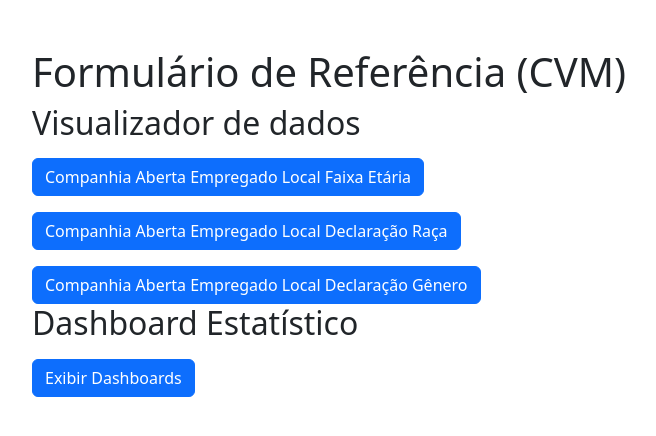
After one commit to lucaslabre/avaliacao-regia, a Flask app: page /form_ref_cvm in a window 1280 px wide. The commit adds this page. Shown: the top 436 px of the page, without its empty margins (50-706 px from the left). Run offline with Flask 3, Linux system fonts and the light colour scheme.

Commit message:
Criação da página de visualização dos dados dos formuários de referência CVM

```diff
--- a/appWeb/controllers/routes.py
+++ b/appWeb/controllers/routes.py
@@ -4,6 +4,12 @@ import pandas as pd
 
 main = Blueprint('main', __name__)
 
+TABLE_NAMES_TITLE_PAGES = {
+    "cad_cia_aberta" : "Companhias Abertas (B3)",
+    "fre_cia_aberta_empregado_local_faixa_etaria_2024" : "Companhia Aberta Empregado Local Faixa Etária",
+    "fre_cia_aberta_empregado_local_declaracao_raca_2024" : "Companhia Aberta Empregado Local Declaração Raça",
+    "fre_cia_aberta_empregado_local_declaracao_genero_2024" : "Companhia Aberta Empregado Local Declaração Gênero"
+}
 
 # Função para conectar ao banco de dados
 def get_db_connection():
@@ -18,24 +24,29 @@ def index():
     return render_template('index.html')
 
 
-# Rota de visualização dos dados das companhias abertas B3
-@main.route('/view_companhias_abertas_b3')
-def view_companhias_abertas_b3():
+# Rota de visualização dos dados
+@main.route('/view_data/<string:table_name>')
+def view_data(table_name):
     try:
     # Estabelece uma conexão com o banco de dados e realiza a query
         conn = get_db_connection()
-        query = "SELECT * FROM cad_cia_aberta limit 3"
+        query = f"SELECT * FROM {table_name} limit 3"
         df = pd.read_sql_query(query, conn)
         conn.close()
-
-        return render_template("view_companhias_abertas_b3.html", table=df)
+        return render_template("view_companhias_abertas_b3.html", table=df, table_name=table_name, title_page=TABLE_NAMES_TITLE_PAGES[table_name])
 
     except Exception as e:
         return render_template("view_companhias_abertas_b3.html", error="Erro ao estabelecer conexão com banco de dados.")
 
 
-@main.route("/update_table/<name_table>/<int:row_id>", methods=["POST"])
-def update_table(name_table, row_id):
+@main.route('/form_ref_cvm')
+def form_ref_cvm():
+    title_page = 'Formulário de Referência (CVM)'
+    return render_template("form_ref_cvm.html", title_page=title_page)
+
+
+@main.route("/update_table/<table_name>/<int:row_id>", methods=["POST"])
+def update_table(table_name, row_id):
 
     dict_request = dict(request.form)
 
@@ -46,7 +57,7 @@ def update_table(name_table, row_id):
 
     # Remove a última vírgula
     key_value = key_value[:-1]
-    query = f'UPDATE {name_table} SET {key_value} WHERE "index" = {row_id}'
+    query = f'UPDATE {table_name} SET {key_value} WHERE "index" = {row_id}'
 
     # Executar a query
     try:
@@ -63,43 +74,4 @@ def update_table(name_table, row_id):
         # Fechar a conexão
         conn.close()
 
-    return redirect(url_for('main.view_companhias_abertas_b3'))
-
-
-
-
-
-
-
-
-
-
-
-
-
-
-
-
-
-
-
-
-
-
-# @main.route('/update', methods=['POST'])
-# def update():
-#     if request.method == 'POST':
-#         record_id = request.form['id']
-#         name = request.form['name']
-#         value = request.form['value']
-
-#         record = Record.query.get(record_id)
-#         if record:
-#             record.name = name
-#             record.value = float(value)
-#             db.session.commit()
-#             flash('Registro atualizado com sucesso!', 'success')
-#         else:
-#             flash('Registro não encontrado.', 'danger')
-
-#     return redirect(url_for('index'))
+    return redirect(url_for(f'main.view_data',table_name=table_name))
--- /dev/null
+++ b/appWeb/templates/form_ref_cvm.html
@@ -0,0 +1,26 @@
+{% extends 'layout.html' %}
+
+{% block body %}
+    <h1 class="mt-5">{{ title_page }}</h1>
+    <h2>Visualizador de dados</h2>
+
+    <form action="/view_data/fre_cia_aberta_empregado_local_faixa_etaria_2024" method="get" class="mt-3">
+        <button type="submit" class="btn btn-primary">Companhia Aberta Empregado Local Faixa Etária</button>
+    </form>
+
+    <form action="/view_data/fre_cia_aberta_empregado_local_declaracao_raca_2024" method="get" class="mt-3">
+        <button type="submit" class="btn btn-primary">Companhia Aberta Empregado Local Declaração Raça</button>
+    </form>
+
+    <form action="/view_data/fre_cia_aberta_empregado_local_declaracao_genero_2024" method="get" class="mt-3">
+        <button type="submit" class="btn btn-primary">Companhia Aberta Empregado Local Declaração Gênero</button>
+    </form>
+
+    <h2>Dashboard Estatístico</h2>
+
+    <form action="/form_ref_cvm" method="get" class="mt-3">
+        <button type="submit" class="btn btn-primary">Exibir Dashboards</button>
+    </form>
+
+
+{% endblock %}
--- a/appWeb/templates/index.html
+++ b/appWeb/templates/index.html
@@ -10,7 +10,7 @@
     <body>
         <div class="container">
             <h1 class="mt-5">Visualizador de dados</h1>
-            <form action="/view_companhias_abertas_b3" method="get" class="mt-3">
+            <form action="/view_data/cad_cia_aberta" method="get" class="mt-3">
                 <button type="submit" class="btn btn-primary">Companhias Abertas (B3)</button>
             </form>
 
--- /dev/null
+++ b/appWeb/templates/layout.html
@@ -0,0 +1,16 @@
+<!DOCTYPE html>
+<html lang="en">
+    <head>
+        <meta charset="UTF-8">
+        <meta name="viewport" content="width=device-width, initial-scale=1.0">
+        <title>{{ title_page }}</title>
+        <link rel="stylesheet" href="https://cdn.jsdelivr.net/npm/bootstrap@5.3.0-alpha3/dist/css/bootstrap.min.css">
+    </head>
+    <body>
+        <div class="container">
+            {% block body %}
+
+            {% endblock %}
+        </div>
+    </body>
+</html>
--- a/appWeb/templates/view_companhias_abertas_b3.html
+++ b/appWeb/templates/view_companhias_abertas_b3.html
@@ -11,9 +11,7 @@
 
         {% block content %}
         <div class="container">
-            <h1 class="mt-5">Companhias Abertas (B3)</h1>
-
-
+            <h1 class="mt-5">{{ title_page }}</h1>
 
             <table class="table-responsive dataframe table table-bordered table-striped" id="tabela-companhias">
                 <thead>
@@ -27,7 +25,7 @@
                 <tbody>
                     {% for row in table.values %}
                     <tr data-id="{{ row[0] }}">
-                        <form action="{{ url_for('main.update_table',name_table = 'cad_cia_aberta' , row_id=row[0]) }}" method="POST">
+                        <form action="{{ url_for('main.update_table',table_name = table_name , row_id=row[0]) }}" method="POST">
                             <td>
                                 <button type="submit" class="btn btn-primary">Atualizar</button>
                             </td>
```
